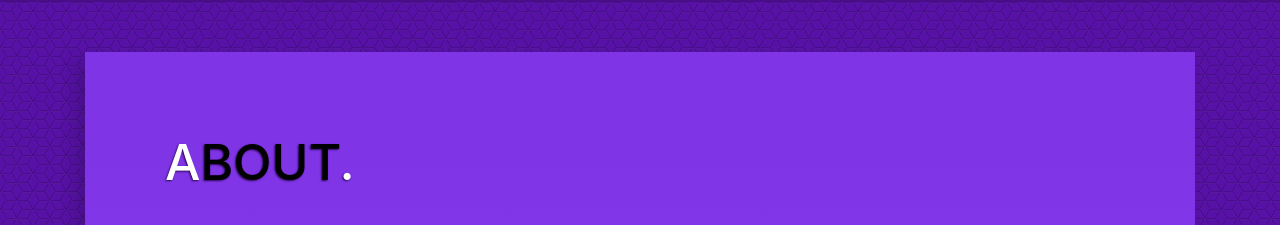
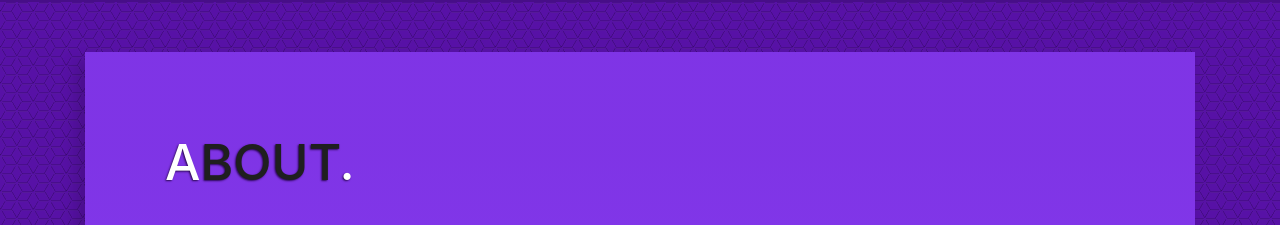
Before and after one commit to afuamensah/afuamensah.github.io, a plain HTML site: page index.html in a window 1280 px wide. Shown: the part 312-537 px from the top of the page. Drawn offline with nearby package versions, Linux system fonts and the light colour scheme.

Commit message:
Update style.css

```diff
--- a/style.css
+++ b/style.css
@@ -72,7 +72,7 @@ header {
         .container h2 {
             font-size: 50px;
             padding-bottom: 20px;
-            color: #000;
+            color: #1f1f1f;
             text-shadow: -1px 1px 2px #2b0853;
         }
 
```
